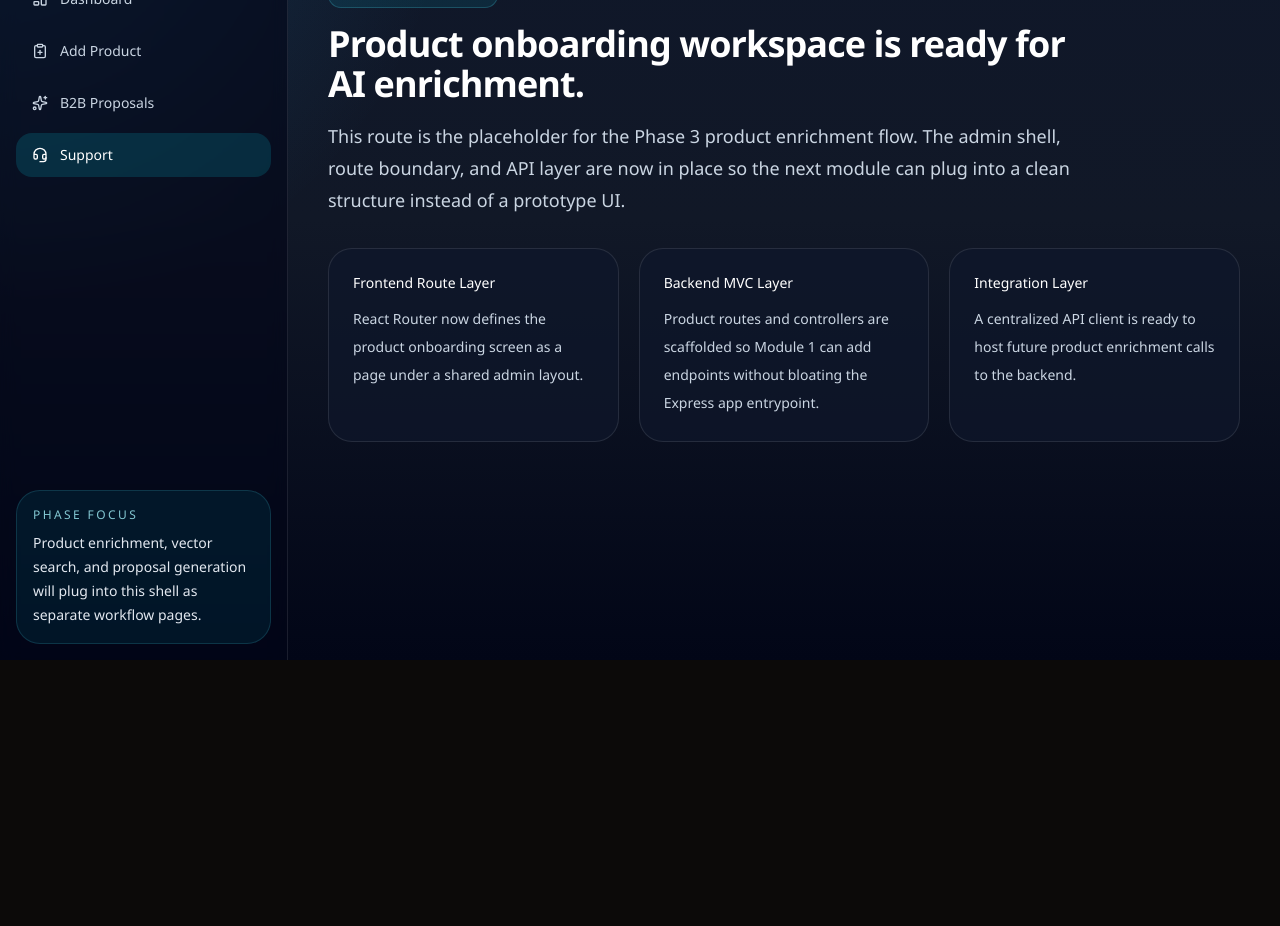
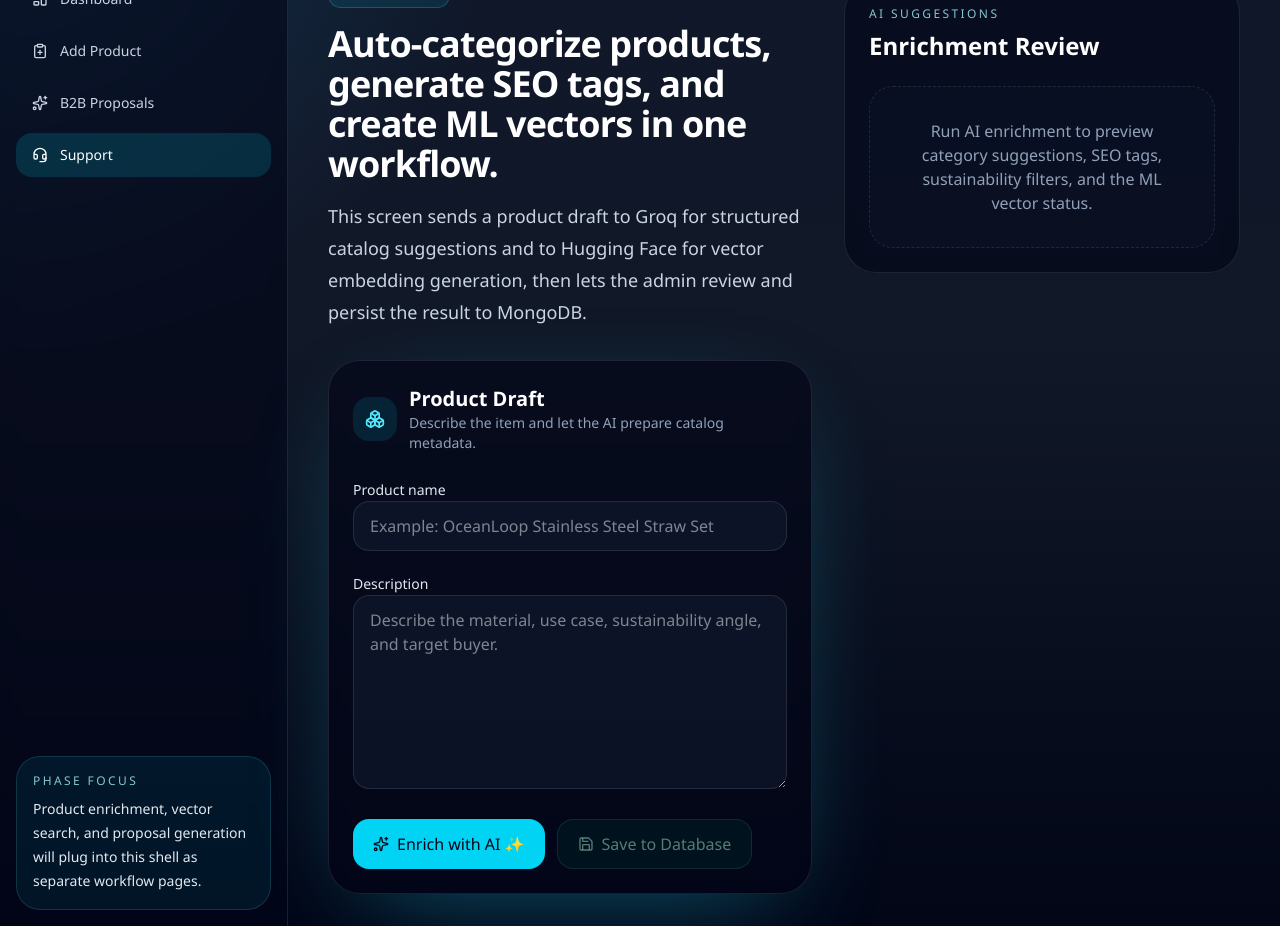
Before and after one commit to MayankSikkalwar/Sustainable_commerce_project, a React (Vite) app in the folder frontend/: page /support in a window 1280 px wide. Shown: the part 140-1066 px from the top of the page. Before the commit the page ends 800 px from the top, so only its background shows below. Built offline with nearby package versions, Linux system fonts and the light colour scheme.

Commit message:
feat: implement AI auto-category generator with ML embeddings

```diff
--- a/frontend/src/api/apiClient.js
+++ b/frontend/src/api/apiClient.js
@@ -38,4 +38,17 @@ async function apiClient(path, options = {}) {
 
 apiClient.baseURL = API_BASE_URL;
 
+/**
+ * Helper for JSON POST requests.
+ *
+ * This lets page components express intent with `apiClient.post(...)` instead
+ * of repeatedly rebuilding method, headers, and body serialization logic.
+ */
+apiClient.post = function post(path, payload) {
+  return apiClient(path, {
+    method: "POST",
+    body: JSON.stringify(payload),
+  });
+};
+
 export default apiClient;
--- a/frontend/src/pages/ProductOnboardingPage.jsx
+++ b/frontend/src/pages/ProductOnboardingPage.jsx
@@ -1,53 +1,231 @@
+import { LoaderCircle, Save, Sparkles, Tag, Leaf, Boxes, CheckCircle2 } from "lucide-react";
+import { useState } from "react";
+
+import apiClient from "../api/apiClient";
+
 /**
- * Placeholder page for the future product enrichment workflow.
+ * Product onboarding screen for Module 1.
  *
- * Page-level separation of concerns:
- * - Pages represent route-level business workflows.
- * - They coordinate layout, feature components, and API calls without owning
- *   global navigation or low-level HTTP setup.
- * - This boundary is especially useful in interviews because it shows a clear
- *   distinction between reusable UI, route screens, and infrastructure modules.
+ * Separation-of-concerns reminder:
+ * - This page owns workflow state such as form fields, loading flags, and the
+ *   currently enriched AI result.
+ * - It does not contain low-level networking details because that logic is
+ *   delegated to `apiClient`.
+ * - It does not contain backend AI logic because those concerns live in the
+ *   Express controllers and service modules.
+ *
+ * That boundary makes the page easier to reason about: the page coordinates the
+ * user journey, while the backend performs the actual AI/ML work.
  */
 function ProductOnboardingPage() {
+  const [name, setName] = useState("");
+  const [description, setDescription] = useState("");
+  const [isLoading, setIsLoading] = useState(false);
+  const [isSaving, setIsSaving] = useState(false);
+  const [enrichedData, setEnrichedData] = useState(null);
+
+  const embeddingExists = Array.isArray(enrichedData?.mlEmbedding) && enrichedData.mlEmbedding.length > 0;
+
+  async function handleEnrich() {
+    if (!name.trim() || !description.trim()) {
+      window.alert("Please enter both name and description before running AI enrichment.");
+      return;
+    }
+
+    try {
+      setIsLoading(true);
+
+      const response = await apiClient.post("/products/enrich", {
+        name,
+        description,
+      });
+
+      setEnrichedData(response);
+    } catch (error) {
+      window.alert(error.message || "AI enrichment failed.");
+    } finally {
+      setIsLoading(false);
+    }
+  }
+
+  async function handleSave() {
+    if (!enrichedData?.aiData) {
+      window.alert("Generate AI suggestions before saving.");
+      return;
+    }
+
+    try {
+      setIsSaving(true);
+
+      await apiClient.post("/products/save", {
+        name,
+        description,
+        primaryCategory: enrichedData.aiData.primaryCategory,
+        subCategory: enrichedData.aiData.subCategory,
+        seoTags: enrichedData.aiData.seoTags,
+        sustainabilityFilters: enrichedData.aiData.sustainabilityFilters,
+        embedding: enrichedData.mlEmbedding,
+      });
+
+      setName("");
+      setDescription("");
+      setEnrichedData(null);
+      window.alert("Product saved successfully.");
+    } catch (error) {
+      window.alert(error.message || "Saving product failed.");
+    } finally {
+      setIsSaving(false);
+    }
+  }
+
   return (
-    <section className="space-y-8">
-      <div className="max-w-3xl space-y-4">
+    <section className="grid gap-8 xl:grid-cols-[1.1fr_0.9fr]">
+      <div className="space-y-8">
+        <div className="space-y-4">
           <p className="inline-flex rounded-full border border-cyan-300/20 bg-cyan-400/10 px-4 py-1 text-xs uppercase tracking-[0.28em] text-cyan-200">
-          Module 1 Prep
+            Module 1
           </p>
-        <h1 className="text-4xl font-semibold tracking-tight text-white">
-          Product onboarding workspace is ready for AI enrichment.
+          <h1 className="max-w-3xl text-4xl font-semibold tracking-tight text-white">
+            Auto-categorize products, generate SEO tags, and create ML vectors in one workflow.
           </h1>
-        <p className="text-lg leading-8 text-slate-300">
-          This route is the placeholder for the Phase 3 product enrichment flow.
-          The admin shell, route boundary, and API layer are now in place so the
-          next module can plug into a clean structure instead of a prototype UI.
+          <p className="max-w-3xl text-lg leading-8 text-slate-300">
+            This screen sends a product draft to Groq for structured catalog suggestions and to
+            Hugging Face for vector embedding generation, then lets the admin review and persist
+            the result to MongoDB.
           </p>
         </div>
 
-      <div className="grid gap-5 xl:grid-cols-3">
-        <article className="rounded-3xl border border-white/10 bg-slate-900/70 p-6">
-          <p className="text-sm font-medium text-white">Frontend Route Layer</p>
-          <p className="mt-3 text-sm leading-7 text-slate-300">
-            React Router now defines the product onboarding screen as a page under
-            a shared admin layout.
+        <div className="rounded-[2rem] border border-white/10 bg-slate-950/60 p-6 shadow-[0_30px_100px_-40px_rgba(34,211,238,0.45)] backdrop-blur">
+          <div className="mb-6 flex items-center gap-3">
+            <div className="rounded-2xl bg-cyan-400/12 p-3 text-cyan-300">
+              <Boxes className="h-5 w-5" />
+            </div>
+            <div>
+              <h2 className="text-xl font-semibold text-white">Product Draft</h2>
+              <p className="text-sm text-slate-400">Describe the item and let the AI prepare catalog metadata.</p>
+            </div>
+          </div>
+
+          <div className="space-y-5">
+            <label className="block space-y-2">
+              <span className="text-sm font-medium text-slate-200">Product name</span>
+              <input
+                value={name}
+                onChange={(event) => setName(event.target.value)}
+                placeholder="Example: OceanLoop Stainless Steel Straw Set"
+                className="w-full rounded-2xl border border-white/10 bg-slate-900/80 px-4 py-3 text-slate-100 outline-none transition focus:border-cyan-300/40 focus:ring-2 focus:ring-cyan-400/20"
+              />
+            </label>
+
+            <label className="block space-y-2">
+              <span className="text-sm font-medium text-slate-200">Description</span>
+              <textarea
+                value={description}
+                onChange={(event) => setDescription(event.target.value)}
+                rows={7}
+                placeholder="Describe the material, use case, sustainability angle, and target buyer."
+                className="w-full rounded-2xl border border-white/10 bg-slate-900/80 px-4 py-3 text-slate-100 outline-none transition focus:border-cyan-300/40 focus:ring-2 focus:ring-cyan-400/20"
+              />
+            </label>
+          </div>
+
+          <div className="mt-6 flex flex-wrap gap-3">
+            <button
+              type="button"
+              onClick={handleEnrich}
+              disabled={isLoading}
+              className="inline-flex items-center gap-2 rounded-2xl bg-cyan-400 px-5 py-3 font-medium text-slate-950 transition hover:bg-cyan-300 disabled:cursor-not-allowed disabled:opacity-70"
+            >
+              {isLoading ? <LoaderCircle className="h-4 w-4 animate-spin" /> : <Sparkles className="h-4 w-4" />}
+              <span>{isLoading ? "Generating..." : "Enrich with AI ✨"}</span>
+            </button>
+
+            <button
+              type="button"
+              onClick={handleSave}
+              disabled={isSaving || !enrichedData?.aiData}
+              className="inline-flex items-center gap-2 rounded-2xl border border-emerald-300/25 bg-emerald-400/12 px-5 py-3 font-medium text-emerald-200 transition hover:bg-emerald-400/18 disabled:cursor-not-allowed disabled:opacity-50"
+            >
+              {isSaving ? <LoaderCircle className="h-4 w-4 animate-spin" /> : <Save className="h-4 w-4" />}
+              <span>{isSaving ? "Saving..." : "Save to Database"}</span>
+            </button>
+          </div>
+        </div>
+      </div>
+
+      <aside className="space-y-5">
+        <div className="rounded-[2rem] border border-white/10 bg-slate-950/60 p-6 backdrop-blur">
+          <div className="flex items-center justify-between gap-4">
+            <div>
+              <p className="text-xs uppercase tracking-[0.2em] text-cyan-200/80">AI Suggestions</p>
+              <h2 className="mt-2 text-2xl font-semibold text-white">Enrichment Review</h2>
+            </div>
+            {embeddingExists ? (
+              <span className="inline-flex items-center gap-2 rounded-full border border-emerald-300/25 bg-emerald-400/12 px-3 py-1 text-xs font-medium text-emerald-200">
+                <CheckCircle2 className="h-3.5 w-3.5" />
+                Hugging Face ML Vector Generated ✅
+              </span>
+            ) : null}
+          </div>
+
+          {enrichedData?.aiData ? (
+            <div className="mt-6 space-y-6">
+              <div className="grid gap-4 sm:grid-cols-2">
+                <div className="rounded-2xl border border-white/8 bg-slate-900/70 p-4">
+                  <p className="text-xs uppercase tracking-[0.18em] text-slate-400">Primary Category</p>
+                  <p className="mt-2 text-lg font-semibold text-white">
+                    {enrichedData.aiData.primaryCategory}
                   </p>
-        </article>
-        <article className="rounded-3xl border border-white/10 bg-slate-900/70 p-6">
-          <p className="text-sm font-medium text-white">Backend MVC Layer</p>
-          <p className="mt-3 text-sm leading-7 text-slate-300">
-            Product routes and controllers are scaffolded so Module 1 can add
-            endpoints without bloating the Express app entrypoint.
+                </div>
+                <div className="rounded-2xl border border-white/8 bg-slate-900/70 p-4">
+                  <p className="text-xs uppercase tracking-[0.18em] text-slate-400">Sub-category</p>
+                  <p className="mt-2 text-lg font-semibold text-white">
+                    {enrichedData.aiData.subCategory}
                   </p>
-        </article>
-        <article className="rounded-3xl border border-white/10 bg-slate-900/70 p-6">
-          <p className="text-sm font-medium text-white">Integration Layer</p>
-          <p className="mt-3 text-sm leading-7 text-slate-300">
-            A centralized API client is ready to host future product enrichment
-            calls to the backend.
-          </p>
-        </article>
                 </div>
+              </div>
+
+              <div>
+                <div className="mb-3 flex items-center gap-2 text-sm font-medium text-slate-200">
+                  <Tag className="h-4 w-4 text-cyan-300" />
+                  SEO Tags
+                </div>
+                <div className="flex flex-wrap gap-2">
+                  {enrichedData.aiData.seoTags?.map((tag) => (
+                    <span
+                      key={tag}
+                      className="rounded-full border border-cyan-300/20 bg-cyan-400/10 px-3 py-1 text-sm text-cyan-100"
+                    >
+                      {tag}
+                    </span>
+                  ))}
+                </div>
+              </div>
+
+              <div>
+                <div className="mb-3 flex items-center gap-2 text-sm font-medium text-slate-200">
+                  <Leaf className="h-4 w-4 text-emerald-300" />
+                  Sustainability Filters
+                </div>
+                <div className="flex flex-wrap gap-2">
+                  {enrichedData.aiData.sustainabilityFilters?.map((filter) => (
+                    <span
+                      key={filter}
+                      className="rounded-full border border-emerald-300/20 bg-emerald-400/10 px-3 py-1 text-sm text-emerald-100"
+                    >
+                      {filter}
+                    </span>
+                  ))}
+                </div>
+              </div>
+            </div>
+          ) : (
+            <div className="mt-6 rounded-3xl border border-dashed border-white/10 bg-slate-900/40 p-8 text-center text-slate-400">
+              Run AI enrichment to preview category suggestions, SEO tags, sustainability filters, and the ML vector status.
+            </div>
+          )}
+        </div>
+      </aside>
     </section>
   );
 }
```
Also changed, not shown: 2 other files (tests, documents, lock files or other folders). Lines whose indentation alone changed are shown as unchanged.
